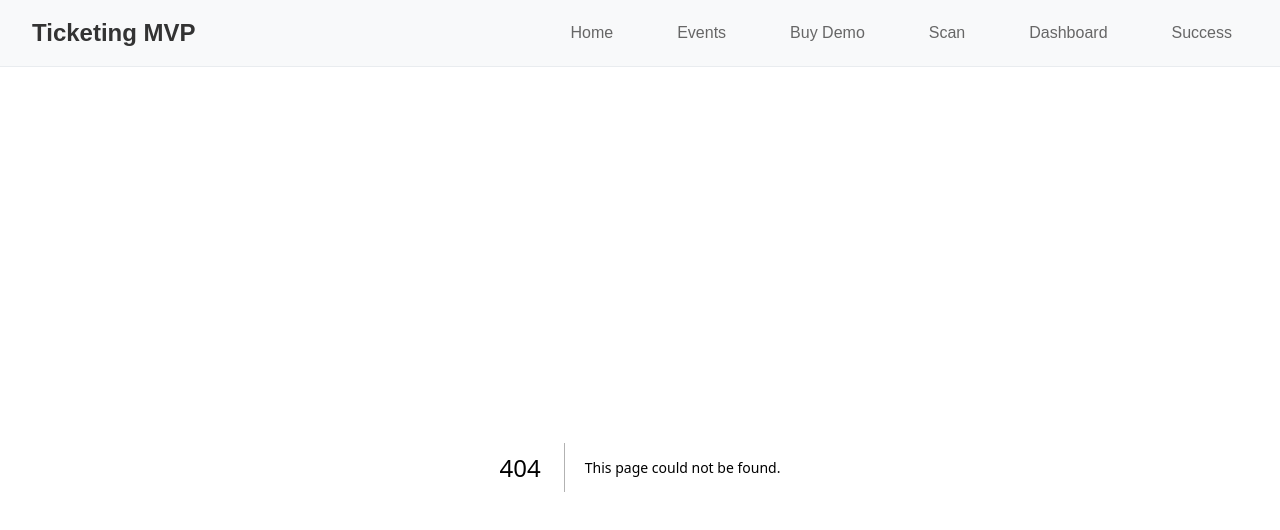
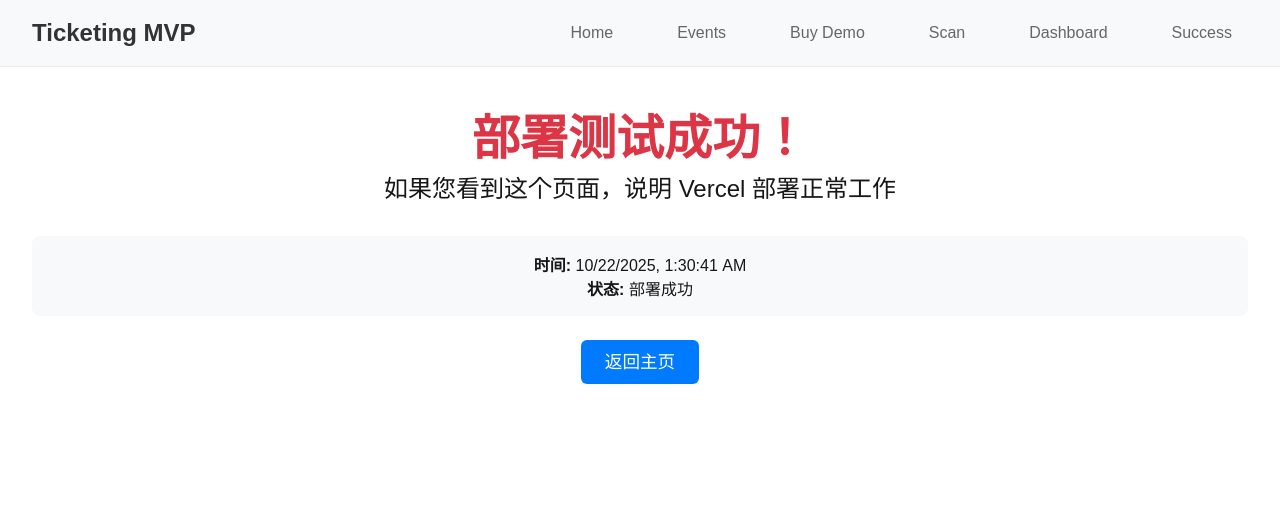
Before and after one commit to tao200112/ticketing-ai, a Next.js app: page /test-deploy in a window 1280 px wide. Before the commit this address had no page. Shown: the top 530 px of the page. Built offline with nearby package versions, Linux system fonts and the light colour scheme.

Commit message:
feat: add test deployment page to verify Vercel deployment

```diff
--- /dev/null
+++ b/app/test-deploy/page.js
@@ -0,0 +1,34 @@
+export default function TestDeploy() {
+  return (
+    <div style={{ padding: "2rem", textAlign: "center" }}>
+      <h1 style={{ color: "#dc3545", fontSize: "3rem" }}>
+         部署测试成功！
+      </h1>
+      <p style={{ fontSize: "1.5rem", marginBottom: "2rem" }}>
+        如果您看到这个页面，说明 Vercel 部署正常工作
+      </p>
+      <div style={{
+        backgroundColor: "#f8f9fa",
+        padding: "1rem",
+        borderRadius: "8px",
+        marginBottom: "2rem"
+      }}>
+        <p><strong>时间:</strong> {new Date().toLocaleString()}</p>
+        <p><strong>状态:</strong>  部署成功</p>
+      </div>
+      <a
+        href="/"
+        style={{
+          backgroundColor: "#007bff",
+          color: "white",
+          padding: "12px 24px",
+          borderRadius: "6px",
+          textDecoration: "none",
+          fontSize: "1.1rem"
+        }}
+      >
+        返回主页
+      </a>
+    </div>
+  );
+}
```
